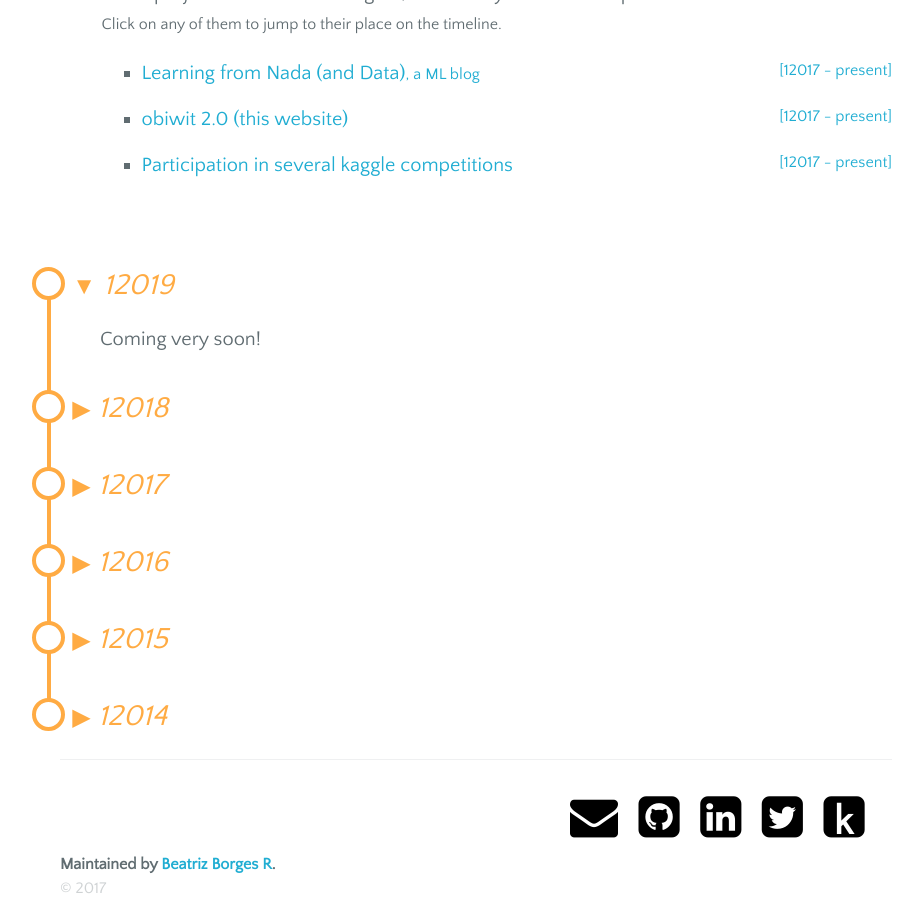
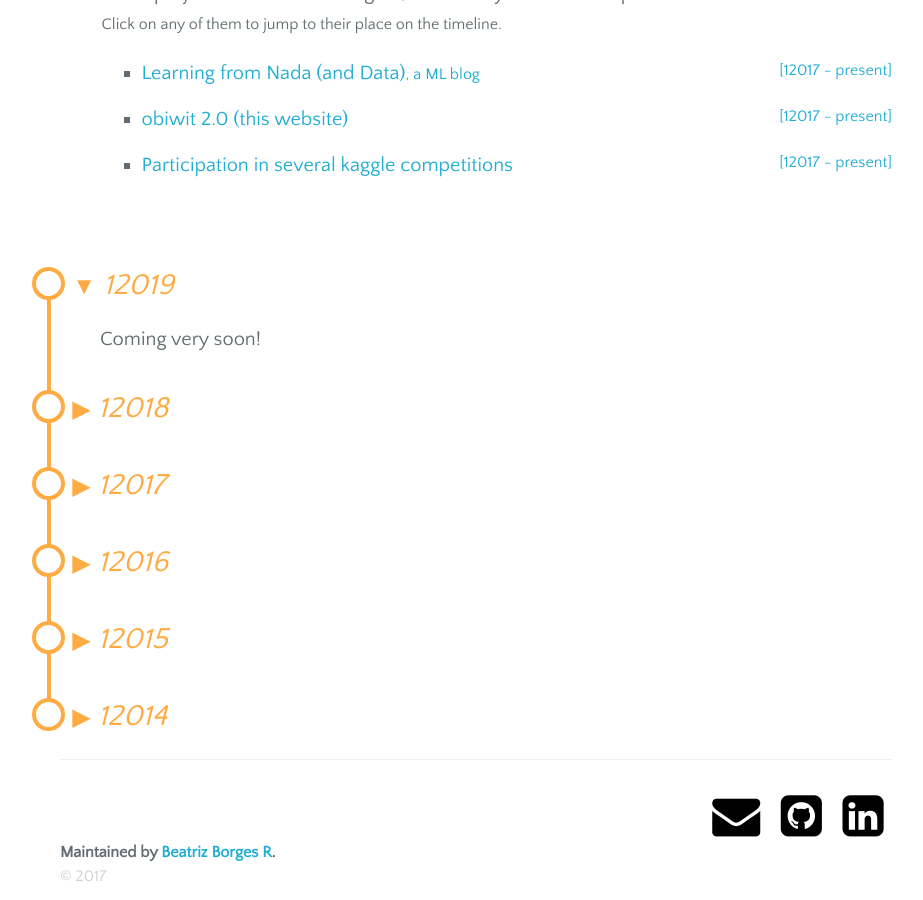
Before and after one commit to obiwit/obiwit.github.io, a Jekyll site: the page built from all_projects.html, in a window 1280 px wide and 900 px high, scrolled down 687 px. Shown: the whole window, without its empty margins (164-1087 px from the left). Built offline with Jekyll 4.4.1, drawn with Linux system fonts in a browser that asks for light colours; nearby versions of some CDN libraries.

Commit message:
slightest tweak on the 'big 2k19 update part 1'

```diff
--- a/_config.yml
+++ b/_config.yml
@@ -47,8 +47,8 @@
   email:      bea@obiwit.com
   github_username:        obiwit
   linkedin_username:      obiwit
-  twitter_username:       obiwit
-  kaggle_username:        obiwit
+  # twitter_username:       obiwit
+  # kaggle_username:        obiwit
   #stackoverflow_username: 3059443/obiwit
   #google_plus_username:
   #facebook_username:
--- a/all_projects.html
+++ b/all_projects.html
@@ -310,9 +310,9 @@
         A website, focusing on design and responsive layouts at all levels. After several iterations, it evolved from the original flower-like design to a more modern tiled one. Prototyping and design (mock-ups pictured below) played a crucial role in this process. Check out the website, but bear in mind, I've never actually finished it, since this was mainly an experiment in design and responsiveness.
         <button class="toggle-accordion">See more</button>
         <div class="accordion" data-items="3">
-          <img src="{{ site.baseurl }}/img/projects/12014/breakawake/v1.jpg" alt="The initial concept." data-index="1" data-project="breakawake" class="break-after">
+          <img src="{{ site.baseurl }}/img/projects/12014/breakawake/initial_concept.jpg" alt="The initial concept." data-index="1" data-project="breakawake" class="break-after">
           <img src="{{ site.baseurl }}/img/projects/12014/breakAwake/mockups.jpg" alt="A second design mock-up for the website." data-index="2" data-project="breakawake" class="break-after">
-          <img src="{{ site.baseurl }}/img/projects/12014/breakAwake/img.jpg" alt="The website that resulted from the new design." data-index="3" data-project="breakawake">
+          <img src="{{ site.baseurl }}/img/projects/12014/breakAwake/final.jpg" alt="The website that resulted from the new design." data-index="3" data-project="breakawake">
         </div>
       </li>
       <li id="riddles">
```
Also changed, not shown: img/projects/12014/breakAwake/final.jpg (renamed from img/projects/12014/breakAwake/img.jpg), img/projects/12014/breakAwake/initial_concept.jpg (renamed from img/projects/12014/breakAwake/v1.jpg).
